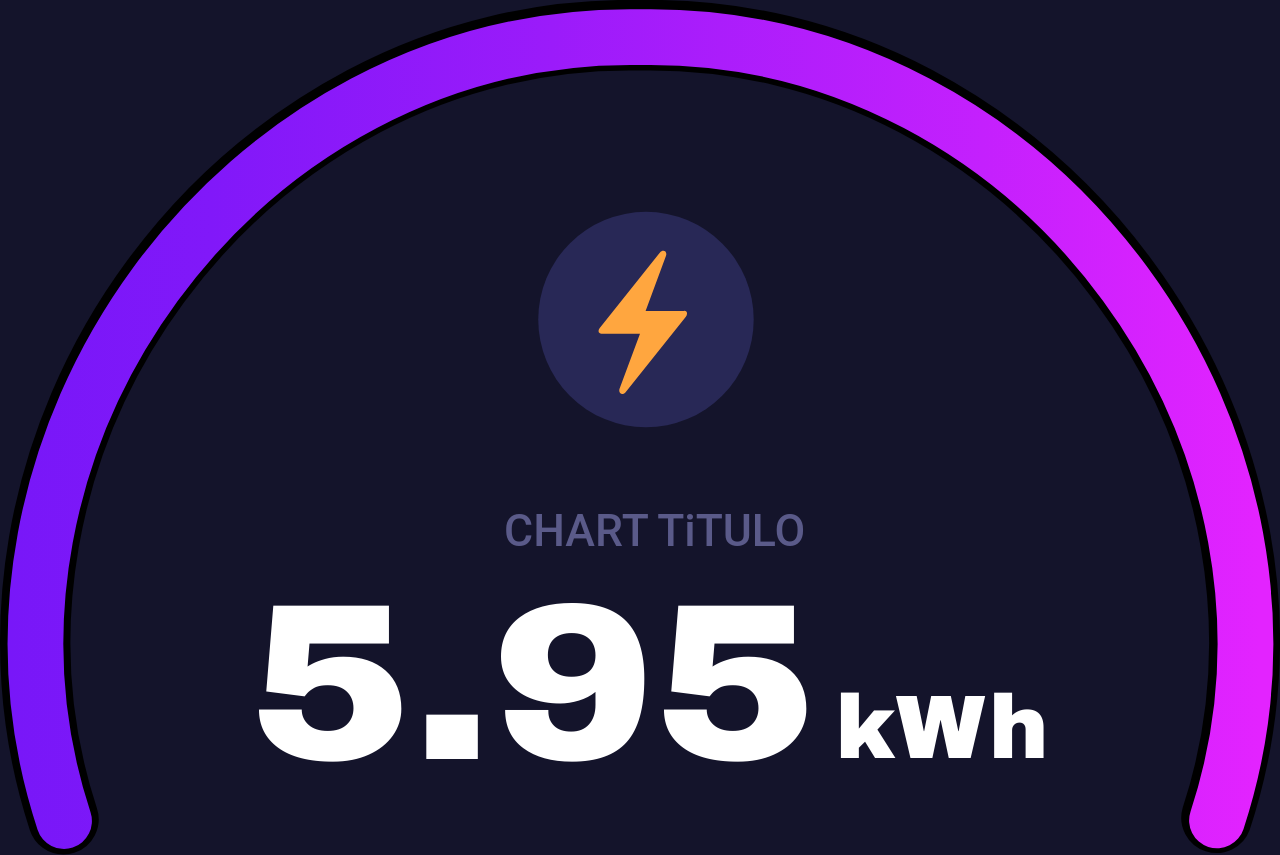
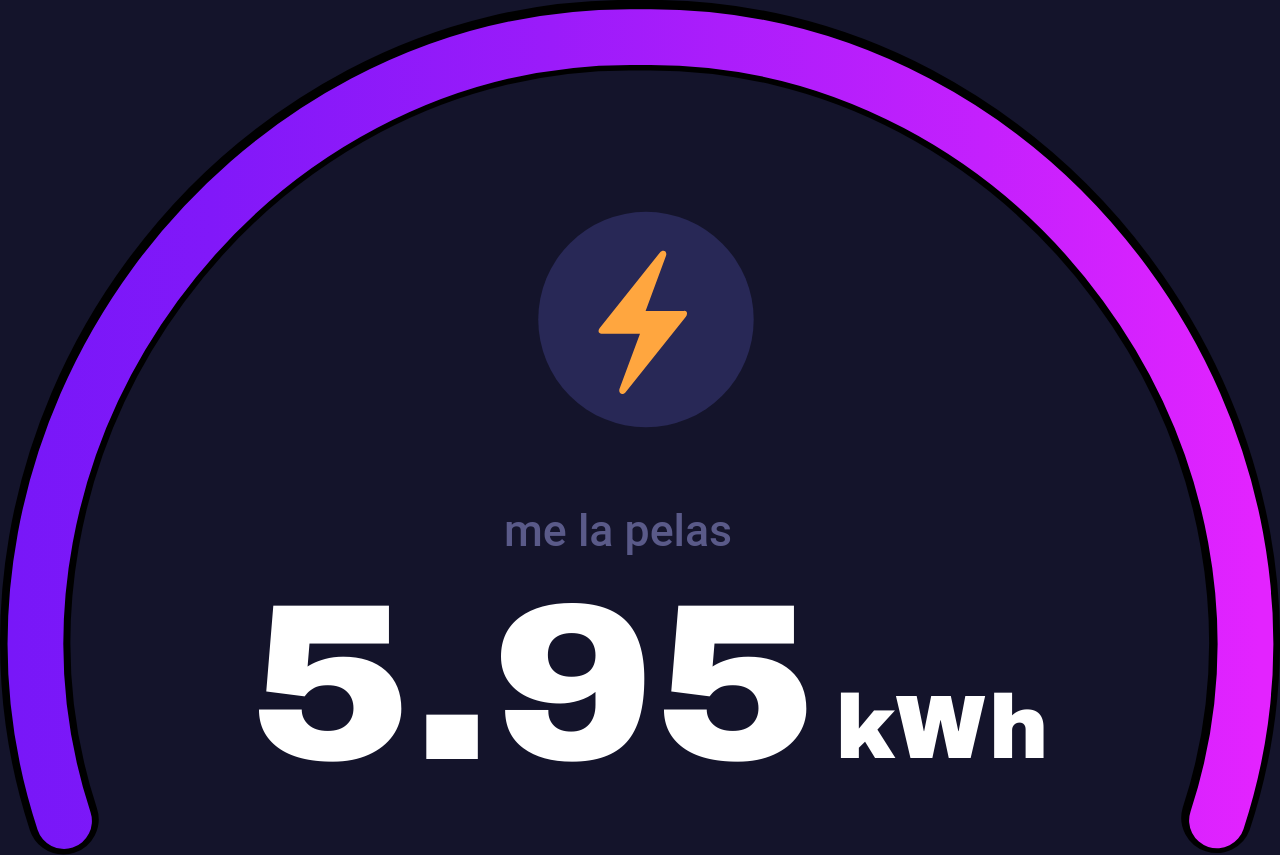
Before and after one commit to jlgaleazzi/energyMonitor, a React (Create React App) app in the folder energymon/: page / in a window 1280 px wide. Built offline with nearby package versions, Linux system fonts and the light colour scheme.

Commit message:
added svg inline

```diff
--- a/energymon/src/App.js
+++ b/energymon/src/App.js
@@ -6,6 +6,7 @@ import './App.css';
 
 
 function App() {
+  const chartTitle = "me la pelas"
   return (
     <div className="App">
       <header className="App-header">
@@ -15,20 +16,20 @@ viewBox="0 0 344.54 230.03"
           id="graphica">
           <defs>
             <style>{`.cls-1{stroke:#000;stroke-miterlimit:10;stroke-width:4px;}.cls-2{fill:none;stroke-linecap:round;stroke-linejoin:bevel;stroke-width:15px;stroke:url(#linear-gradient);}.cls-3{font-size:12px;fill:#5a5a89;font-family:Roboto-Medium, Roboto;font-weight:500;}.cls-4{letter-spacing:0.01em;}.cls-5{letter-spacing:-0.02em;}.cls-6{letter-spacing:-0.03em;}.cls-7{font-size:60px;}.cls-7,.cls-8{fill:#fff;font-family:Arial-Black, Arial Black;font-weight:800;}.cls-8{font-size:24.26px;}.cls-9{letter-spacing:0.03em;}.cls-10{fill:#282856;}.cls-11{fill:#ffa63f;}`}</style>
-    <linearGradient id="linear-gradient" x1="2.09" y1="115.51" x2="342.69" y2="115.51" gradientUnits="userSpaceOnUse"><stop offset="0" stop-color="#7817f8"/><stop offset="0.16" stop-color="#8118f9"/><stop offset="0.43" stop-color="#9b1bfa"/><stop offset="0.77" stop-color="#c420fd"/><stop offset="0.99" stop-color="#e323ff"/>
+            <linearGradient id="linear-gradient" x1="2.09" y1="115.51" x2="342.69" y2="115.51" gradientUnits="userSpaceOnUse"><stop offset="0" stop-color="#7817f8" /><stop offset="0.16" stop-color="#8118f9" /><stop offset="0.43" stop-color="#9b1bfa" /><stop offset="0.77" stop-color="#c420fd" /><stop offset="0.99" stop-color="#e323ff" />
             </linearGradient>
           </defs>
           <g id="Chart" data-name="Chart">
             <g id="main-group">
-            <path class="cls-1" id="semi-circle-bg" d="M17.06,228a7.5,7.5,0,0,1-7.12-5.17c-16.57-50.44-6.86-107.13,26-151.64A174.08,174.08,0,0,1,94.49,20.6,159.63,159.63,0,0,1,172.2,2a159.48,159.48,0,0,1,77.68,18.57,175.56,175.56,0,0,1,89.83,121.94,160.33,160.33,0,0,1-5.19,80.15A7.5,7.5,0,0,1,320.27,218c15-45.81,6.07-97.37-23.87-137.93a159.07,159.07,0,0,0-53.5-46.21A144.66,144.66,0,0,0,172.33,17h-.26a144.5,144.5,0,0,0-70.59,16.86A159.1,159.1,0,0,0,48,80.12C18,120.73,9.13,172.34,24.19,218.18a7.5,7.5,0,0,1-4.79,9.47A7.59,7.59,0,0,1,17.06,228Z"/>
-            <path class="cls-2" id="semi-circle-front" d="M17.24,221c-33.48-102,47.3-212.87,155.15-211C280.14,8.15,361,118.92,327.58,220.85"/>
-            <text class="cls-3" id="graph-title" transform="translate(135.68 146.88)">CHART TiTULO</text>
+              <path class="cls-1" id="semi-circle-bg" d="M17.06,228a7.5,7.5,0,0,1-7.12-5.17c-16.57-50.44-6.86-107.13,26-151.64A174.08,174.08,0,0,1,94.49,20.6,159.63,159.63,0,0,1,172.2,2a159.48,159.48,0,0,1,77.68,18.57,175.56,175.56,0,0,1,89.83,121.94,160.33,160.33,0,0,1-5.19,80.15A7.5,7.5,0,0,1,320.27,218c15-45.81,6.07-97.37-23.87-137.93a159.07,159.07,0,0,0-53.5-46.21A144.66,144.66,0,0,0,172.33,17h-.26a144.5,144.5,0,0,0-70.59,16.86A159.1,159.1,0,0,0,48,80.12C18,120.73,9.13,172.34,24.19,218.18a7.5,7.5,0,0,1-4.79,9.47A7.59,7.59,0,0,1,17.06,228Z" />
+              <path class="cls-2" id="semi-circle-front" d="M17.24,221c-33.48-102,47.3-212.87,155.15-211C280.14,8.15,361,118.92,327.58,220.85" />
+              <text class="cls-3" id="graph-title" transform="translate(135.68 146.88)">{chartTitle}</text>
               <text class="cls-7" id="graph-value" transform="translate(67.14 204.33) scale(1.09 1)">5.95 </text>
               <text class="cls-8" id="measure" transform="translate(224.88 204.1)">kWh</text>
 
               <g id="ligthing_group">
-                <circle id="bolt-bg" class="cls-10" cx="173.88" cy="86.02" r="29"/>
-                <path id="bolt" class="cls-11" d="M162,89.84h10.27l-5.48,14.76c-.48,1.31.81,2,1.66.9l16.11-20.2a1.45,1.45,0,0,0,.37-.86.77.77,0,0,0-.83-.76H173.78l5.47-14.77c.49-1.3-.8-1.93-1.65-.89l-16.11,20.2a1.37,1.37,0,0,0-.38.85A.77.77,0,0,0,162,89.84Z"/>
+                <circle id="bolt-bg" class="cls-10" cx="173.88" cy="86.02" r="29" />
+                <path id="bolt" class="cls-11" d="M162,89.84h10.27l-5.48,14.76c-.48,1.31.81,2,1.66.9l16.11-20.2a1.45,1.45,0,0,0,.37-.86.77.77,0,0,0-.83-.76H173.78l5.47-14.77c.49-1.3-.8-1.93-1.65-.89l-16.11,20.2a1.37,1.37,0,0,0-.38.85A.77.77,0,0,0,162,89.84Z" />
               </g>
             </g>
           </g>
--- a/package.json
+++ b/package.json
@@ -35,10 +35,9 @@
     "@babel/core": "^7.7.2",
     "@babel/preset-env": "^7.7.1",
     "@babel/preset-react": "^7.7.0",
-    "babel-loader": "^8.0.6",
     "css-loader": "^3.2.0",
     "style-loader": "^1.0.0",
-    "webpack": "^4.41.2",
+    "webpack": "4.43.2",
     "webpack-cli": "^3.3.10",
     "webpack-dev-server": "^3.9.0"
   }
```
Also changed, not shown: 2 other files (tests, documents, lock files or other folders). Lines whose indentation alone changed are shown as unchanged.
